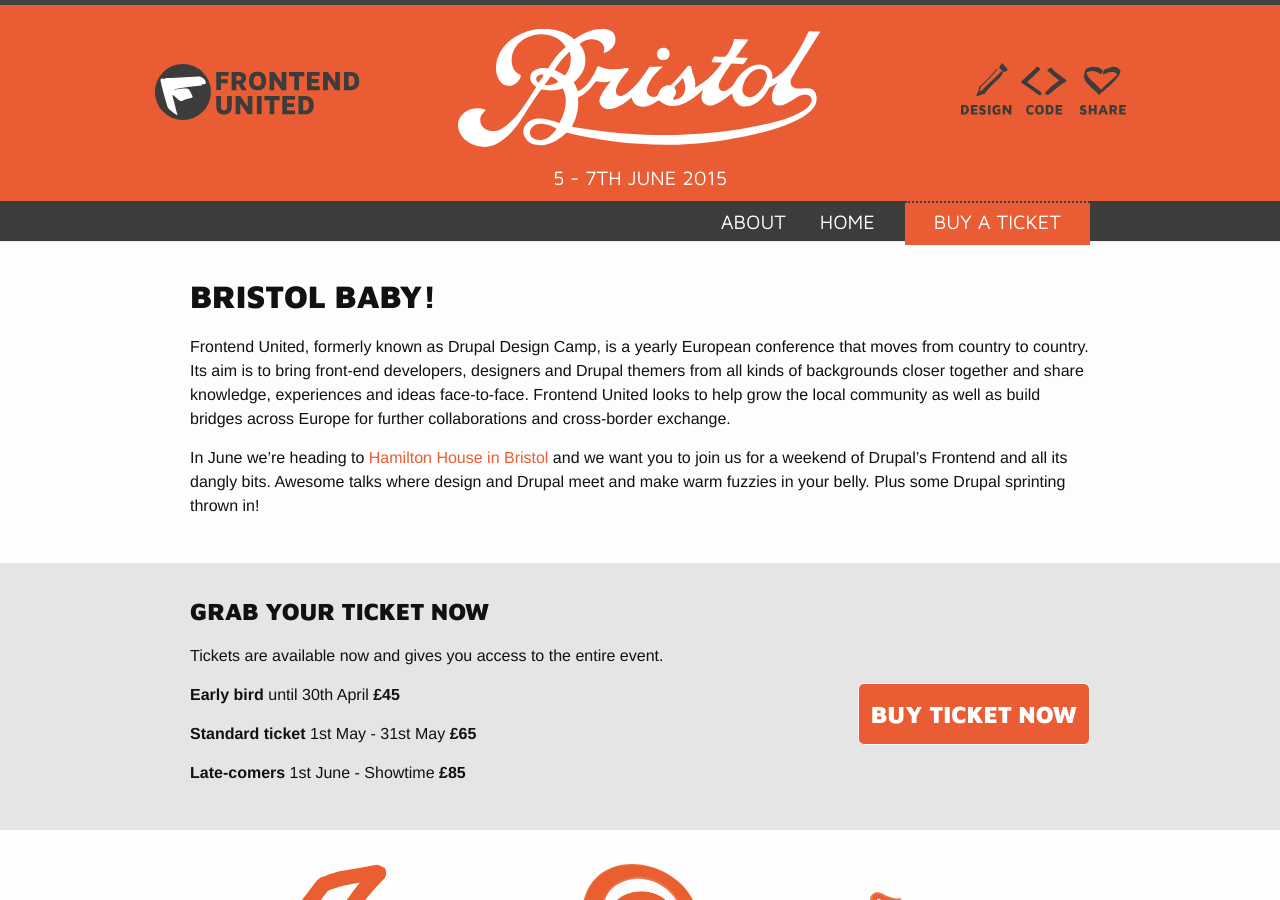
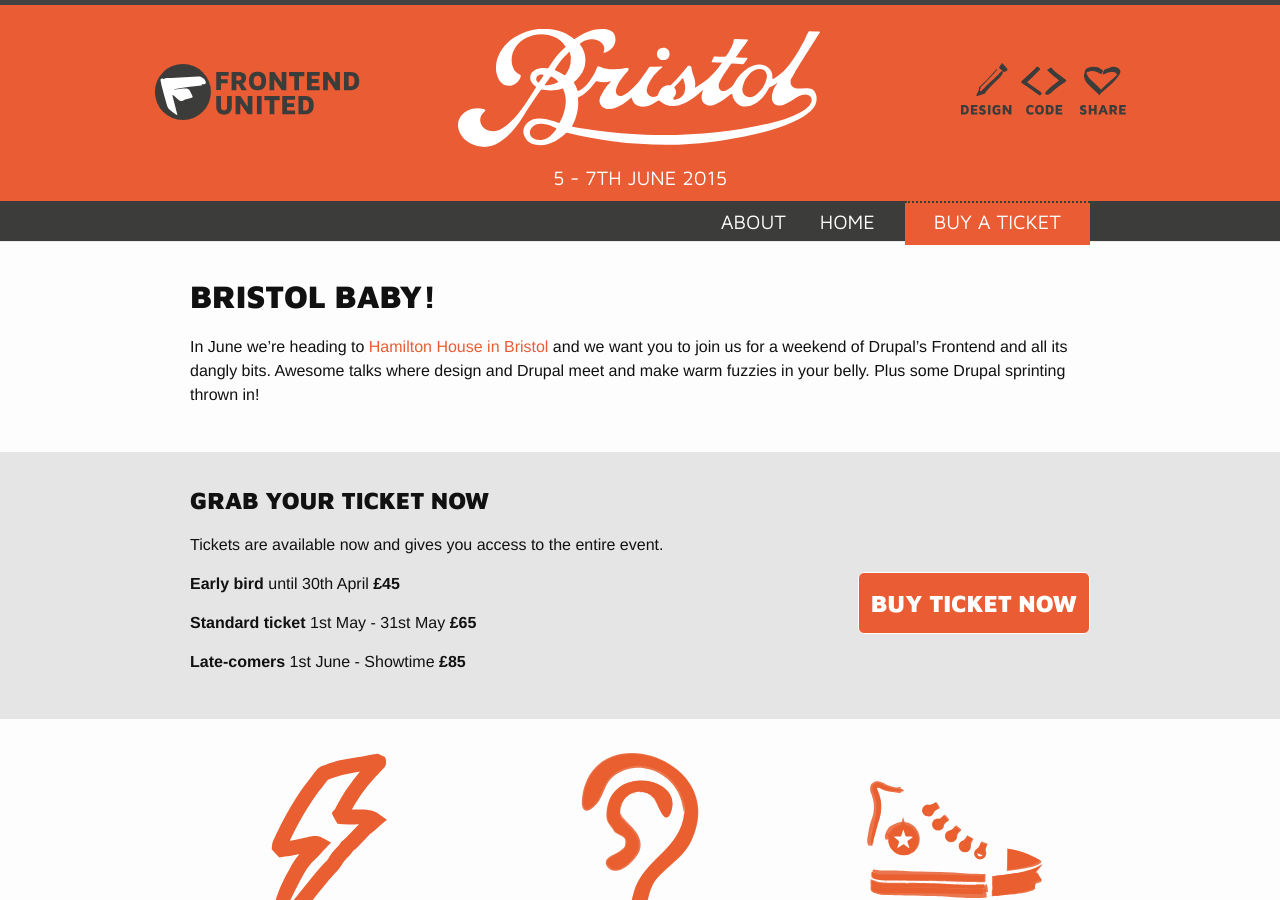
Before and after one commit to drupal-frontend/feu2015, a Jekyll site: the page built from index.html, in a window 1280 px wide and 900 px high. Built offline with Jekyll 4.4.1, drawn with Linux system fonts in a browser that asks for light colours; Markdown is read by kramdown in place of the engine named in the settings.

Commit message:
typo in Ru's name and removing duplicate paragraph from homepage to neaten things up

```diff
--- a/_includes/only-text-no-columns.html
+++ b/_includes/only-text-no-columns.html
@@ -1,7 +1,6 @@
 <div class="section no-columns">
   <div class="wrapper">
     <h1>Bristol baby!</h1>
-    <p>Frontend United, formerly known as Drupal Design Camp, is a yearly European conference that moves from country to country. Its aim is to bring front-end developers, designers and Drupal themers from all kinds of backgrounds closer together and share knowledge, experiences and ideas face-to-face. Frontend United looks to help grow the local community as well as build bridges across Europe for further collaborations and cross-border exchange.</p>
     <p>In June we’re heading to <a href="http://www.hamiltonhouse.org/">Hamilton House in Bristol</a> and we want you to join us for a weekend of Drupal’s Frontend and all its dangly bits. Awesome talks where design and Drupal meet and make warm fuzzies in your belly. Plus some Drupal sprinting thrown in! </p>
 
   </div>
--- a/_includes/team.html
+++ b/_includes/team.html
@@ -34,7 +34,7 @@
     <div class="column row-2 last">
       <img src="{{ site.baseurl }}/public/images/heart.svg" onerror="this.onerror=null; this.src='heart.png'" alt="Heart logo" />
       <h3>Special thanks to...</h3>
-      <p> Karen Leech, Tom Bamford, Rupert Jabelmen, Greg Harvey and Kris Klinkhammer </p>
+      <p> Karen Leech, Tom Bamford, Rupert Jabelman, Greg Harvey and Kris Klinkhammer </p>
     </div>
 
   </div>
```
